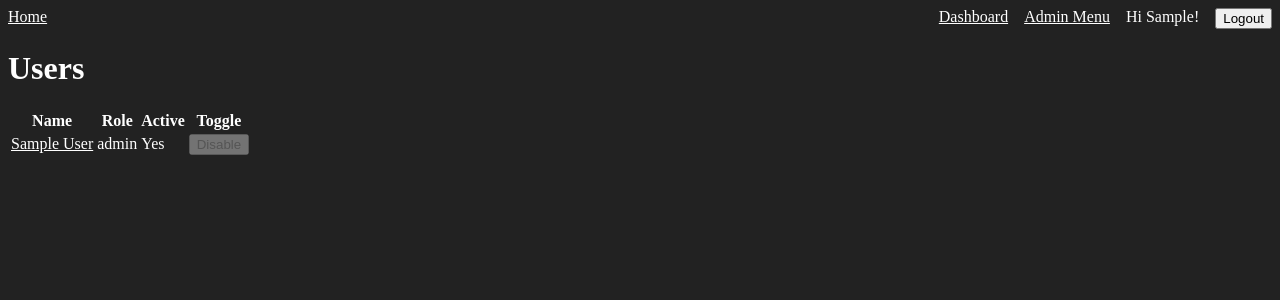
After one commit to blb1981/node-framework, a Node server app: page /admin/users in a window 1280 px wide. The commit adds this page. Shown: the top 300 px of the page. Run offline with Node 20, Linux system fonts and the light colour scheme; a user stored in the database is signed in; tables that the repository leaves empty hold one stand-in row (values such as "Sample post"); some libraries are stand-ins or nearby versions.

Commit message:
2nd commit

```diff
--- a/app.js
+++ b/app.js
@@ -9,11 +9,11 @@ const SequelizeStore = require('connect-session-sequelize')(session.Store)
 const { sequelize } = require('./models')
 const { webRoutes } = require('./routes/webRoutes')
 const { flashMiddleware } = require('./middleware/flashMiddleware')
+const { devMode } = require('./config/constants')
 
 const app = express()
 
 const sessionStore = new SequelizeStore({ db: sequelize })
-const devMode = process.env.NODE_ENV === 'development'
 
 // Views/settings
 app.set('view engine', 'ejs')
--- a/config/config.js
+++ b/config/config.js
@@ -1,5 +1,5 @@
 require('dotenv').config({ quiet: true })
-const devMode = process.env.NODE_ENV === 'development'
+const { devMode } = require('./constants')
 
 module.exports = {
   development: {
--- /dev/null
+++ b/config/constants.js
@@ -0,0 +1,3 @@
+const devMode = process.env.NODE_ENV !== 'production'
+
+module.exports = { devMode }
--- a/config/passport.js
+++ b/config/passport.js
@@ -3,8 +3,8 @@ const bcrypt = require('bcrypt')
 
 /** @type {typeof import('../models/User').User} */
 const User = require('../models').User
+const { devMode } = require('../config/constants')
 
-const devMode = process.env.NODE_ENV === 'development'
 const genericLoginMessage = 'Invalid credentials'
 
 module.exports = (passport) => {
@@ -19,7 +19,6 @@ module.exports = (passport) => {
               message: devMode ? 'Incorrect email' : genericLoginMessage,
             })
           }
-          console.log('User found in database from passport.js file', user)
 
           const passwordMatch = await bcrypt.compare(password, user.password)
           if (!passwordMatch) {
--- /dev/null
+++ b/controllers/adminDashboardController.js
@@ -0,0 +1,4 @@
+const show = (req, res) => {
+  res.render('admin/adminDashboard')
+}
+module.exports = { adminDashboardController: { show } }
--- /dev/null
+++ b/controllers/dashboardController.js
@@ -0,0 +1,5 @@
+const show = (req, res) => {
+  res.render('dashboard')
+}
+
+module.exports = { dashboardController: { show } }
--- /dev/null
+++ b/controllers/userController.js
@@ -0,0 +1,22 @@
+/** @type {typeof import('../models/User').User} */
+const User = require('../models').User
+
+const index = async (req, res) => {
+  const users = await User.findAll()
+  res.render('admin/users', { users })
+}
+
+const toggleStatus = async (req, res) => {
+  const user = await User.findByPk(req.params.id)
+  // Verify user is not trying to delete their own account
+  if (req.user.id == req.params.id) {
+    req.flash('error', 'Cannot delete your own account')
+    return res.redirect('/admin/users')
+  }
+  user.active = !user.active
+  await user.save()
+  req.flash('info', 'User status toggled successfully')
+  res.redirect('/admin/users')
+}
+
+module.exports = { userController: { index, toggleStatus } }
--- /dev/null
+++ b/middleware/ensureActiveUser.js
@@ -0,0 +1,17 @@
+// Make sure user is active
+const ensureActiveUser = (req, res, next) => {
+  if (!req.isAuthenticated()) {
+    return next()
+  }
+
+  if (req.user && !req.user.active) {
+    req.logout(() => {
+      req.flash('error', 'Account is inactive.')
+      res.redirect('/login')
+    })
+    return
+  }
+  next()
+}
+
+module.exports = { ensureActiveUser }
--- /dev/null
+++ b/middleware/ensureAdmin.js
@@ -0,0 +1,9 @@
+const ensureAdmin = (req, res, next) => {
+  if (req.user && req.user.role === 'admin') {
+    return next()
+  }
+
+  return res.redirect('/dashboard')
+}
+
+module.exports = { ensureAdmin }
--- a/migrations/20250715174202-create-users-table.js
+++ b/migrations/20250715174202-create-users-table.js
@@ -27,6 +27,7 @@ module.exports = {
       },
       role: {
         type: Sequelize.STRING,
+        allowNull: false,
         defaultValue: 'user',
       },
       active: {
--- a/seeders/20250715173548-seed-users.js
+++ b/seeders/20250715173548-seed-users.js
@@ -16,6 +16,7 @@ module.exports = {
         lastName: 'Smith',
         email: 'joe@aol.com',
         password: hashedPassword,
+        role: 'user',
         createdAt: new Date(),
         updatedAt: new Date(),
       },
--- a/server.js
+++ b/server.js
@@ -1,7 +1,7 @@
 require('dotenv').config({ quiet: true })
 const { app } = require('./app')
 const port = process.env.PORT || 5000
-const devMode = process.env.NODE_ENV === 'development'
+const { devMode } = require('./config/constants')
 
 app.listen(port, () => {
   if (devMode) {
--- /dev/null
+++ b/views/admin/adminDashboard.ejs
@@ -0,0 +1,4 @@
+<h1>Admin Dashboard</h1>
+
+<h3><a href="/admin/users">Users</a></h3>
+<h3><a href="/admin/logged-in-users">Active sessions</a></h3>
--- /dev/null
+++ b/views/admin/users/index.ejs
@@ -0,0 +1,29 @@
+<h1>Users</h1>
+<%- include('../../partials/messages') %>
+<table>
+  <tr>
+    <th>Name</th>
+    <th>Role</th>
+    <th>Active</th>
+    <th>Toggle</th>
+  </tr>
+
+  <% users.forEach(u => { %>
+
+  <tr>
+    <td><a href="#"><%= u.firstName %> <%= u.lastName %></a></td>
+    <td><%= u.role %></td>
+    <td><%= u.active ? 'Yes': 'No' %></td>
+
+    <td>
+      <form action="/admin/users/status/<%= `${u.id}` %>" method="POST">
+        <%- include('../../partials/csrf') %>
+        <button type="submit" <%= u.id == user.id ? 'disabled' : '' %> >
+          <%= u.active ? 'Disable' : 'Activate' %>
+        </button>
+      </form>
+    </td>
+  </tr>
+
+  <% }) %>
+</table>
--- a/views/dashboard.ejs
+++ b/views/dashboard.ejs
@@ -1,6 +1,4 @@
 <h1>Dashboard</h1>
+<p><% if (user) { %>Hi <%= user.firstName %>! <% } %></p>
+
 <%- include('./partials/messages') %>
-<form action="/logout" method="POST">
-  <%- include('./partials/csrf') %>
-  <button type="submit">Logout</button>
-</form>
--- a/views/layouts/layout.ejs
+++ b/views/layouts/layout.ejs
@@ -11,13 +11,22 @@
       <a href="/" style="margin-right: auto">Home</a>
       <% if (user) { %>
       <a href="/dashboard">Dashboard</a>
+      <% if (user.role == 'admin') { %>
+      <a href="/admin">Admin Menu</a>
+      <% } %>
+      <span><% if (user) { %>Hi <%= user.firstName %>! <% } %></span>
+      <form action="/logout" method="POST">
+        <%- include('../partials/csrf') %>
+        <button type="submit">Logout</button>
+      </form>
       <% } else { %>
       <a href="/login">Login</a>
       <a href="/register">Register</a>
       <% } %>
     </header>
-    <p><% if (user) { %>Hi <%= user.firstName %>! <% } %></p>
+
     <%- body %>
+
     <footer></footer>
     <script src="/js/main.js"></script>
   </body>
```
Also changed, not shown: controllers/sessionController.js (added, +9 -0 lines), notes.txt (added, +13 -0 lines), routes/webRoutes.js (+21 -5 lines), database.sqlite.
